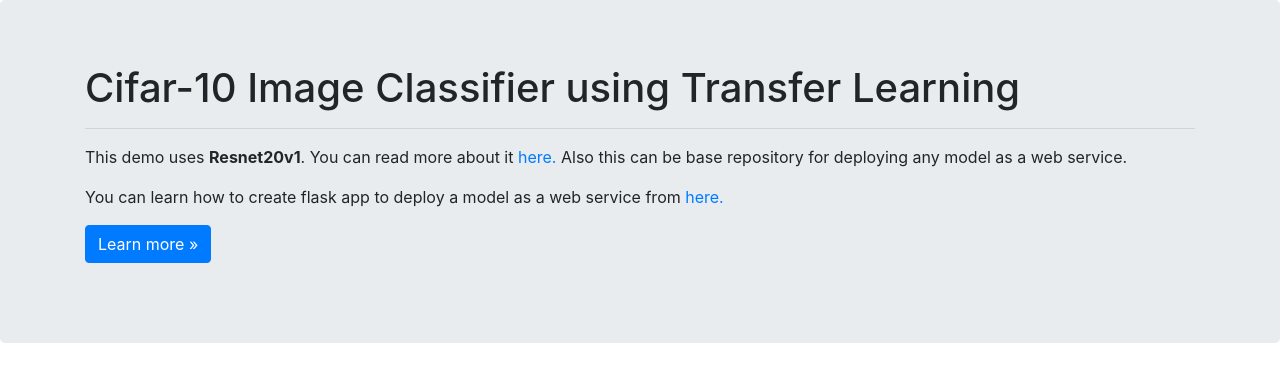
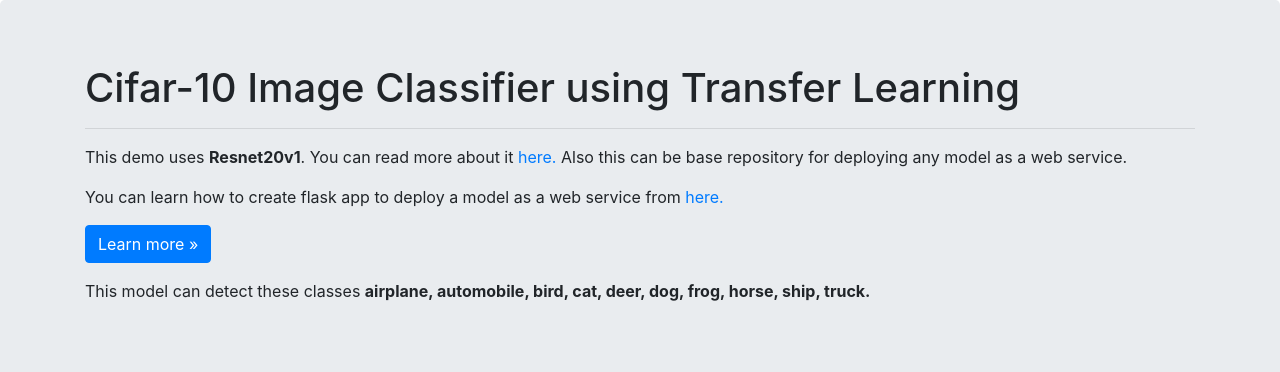
Before and after one commit to thesohelshaikh/cifar10-tranfer-learning, a plain HTML site: page static/predict.html in a window 1280 px wide. Shown: the top 372 px of the page. Drawn offline with nearby package versions, Linux system fonts and the light colour scheme.

Commit message:
added info about classes

```diff
--- a/static/predict.html
+++ b/static/predict.html
@@ -26,6 +26,7 @@
                         href="https://youtu.be/SI1hVGvbbZ4">here.</a></p>
                 <p><a class="btn btn-primary" href="https://www.cs.toronto.edu/~kriz/cifar.html" role="button">Learn
                         more &raquo;</a></p>
+                        <p>This model can detect these classes <strong> airplane, automobile, bird, cat, deer, dog, frog, horse, ship, truck.</strong></p>
             </div>
         </div>
 
```
